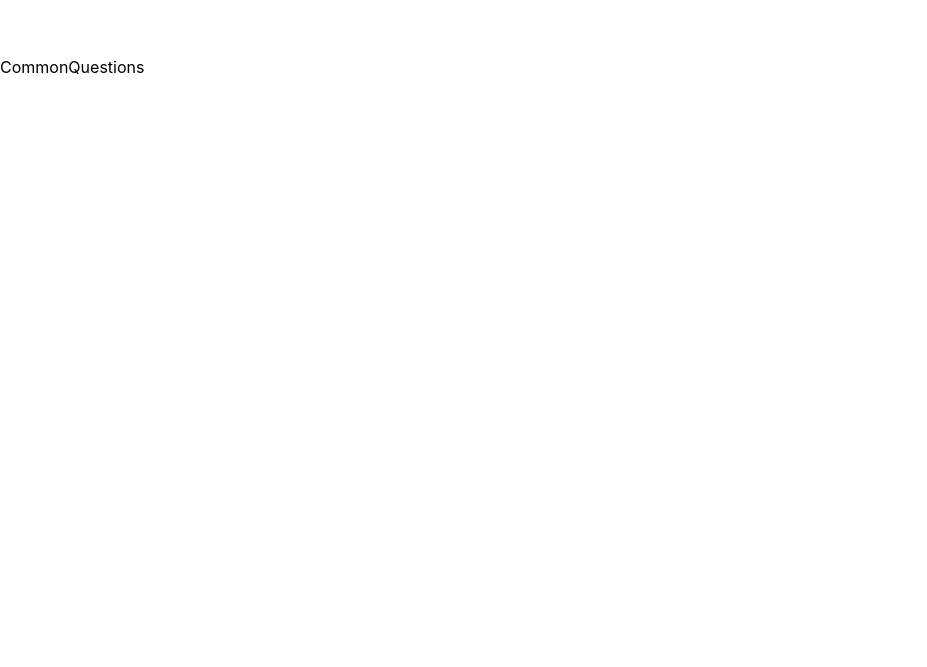
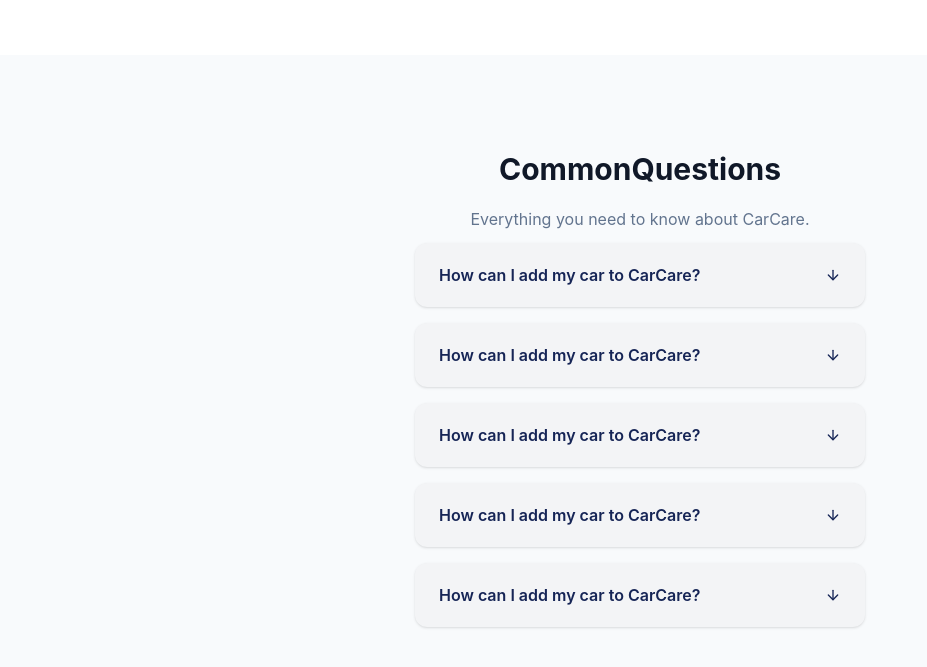
Before and after one commit to SajedehGharibiann/CarCare, a React (Vite) app in the folder FrontEnd/: page / in a window 1280 px wide. Shown: the part 1363-2030 px from the top of the page, without its empty margins (0-927 px from the left). Before the commit the page ends 1442 px from the top, so only its background shows below. Built offline with nearby package versions, Linux system fonts and the light colour scheme.

Commit message:
Update index.jsx

```diff
--- a/FrontEnd/src/Components/CommonQuestions/index.jsx
+++ b/FrontEnd/src/Components/CommonQuestions/index.jsx
@@ -1,9 +1,54 @@
-import React from 'react'
+import { ArrowBigDown, ArrowDown, Plus } from "lucide-react";
+import React from "react";
 
 export default function CommonQuestions() {
   return (
-    <div>
-      CommonQuestions
-    </div>
-  )
+    <section className="max-w-7xl mx-auto px-8 py-24 mb-[100px] bg-slate-50">
+      <div className="flex flex-col justify-center items-center mx-auto">
+        <h2 className="text-3xl font-bold text-gray-900 mb-5">
+          CommonQuestions
+        </h2>
+        <p className="mb-3 text-center text-slate-500">
+          Everything you need to know about CarCare.
+        </p>
+        <div className="flex flex-col justify-center max-w-3xl space-y-4">
+          <div className="w-[450px] h-[64px] bg-gray-100 rounded-xl shadow-sm cursor-pointer">
+            <button className="flex w-full items-center justify-between px-6 py-5 text-left font-semibold text-blue-950 cursor-pointer">
+              How can I add my car to CarCare?
+              <ArrowDown size={16} className="text-blue-950"/>
+            </button>
+
+          </div>
+    <div className="w-[450px] h-[64px] bg-gray-100 rounded-xl shadow-sm cursor-pointer">
+            <button className="flex w-full items-center justify-between px-6 py-5 text-left font-semibold text-blue-950 cursor-pointer">
+              How can I add my car to CarCare?
+              <ArrowDown size={16} className="text-blue-950"/>
+            </button>
+
+          </div>
+           <div className="w-[450px] h-[64px] bg-gray-100 rounded-xl shadow-sm cursor-pointer">
+            <button className="flex w-full items-center justify-between px-6 py-5 text-left font-semibold text-blue-950 cursor-pointer">
+              How can I add my car to CarCare?
+              <ArrowDown size={16} className="text-blue-950"/>
+            </button>
+
+          </div>
+           <div className="w-[450px] h-[64px] bg-gray-100 rounded-xl shadow-sm cursor-pointer">
+            <button className="flex w-full items-center justify-between px-6 py-5 text-left font-semibold text-blue-950 cursor-pointer">
+              How can I add my car to CarCare?
+              <ArrowDown size={16} className="text-blue-950"/>
+            </button>
+
+          </div>
+           <div className="w-[450px] h-[64px] bg-gray-100 rounded-xl shadow-sm cursor-pointer">
+            <button className="flex w-full items-center justify-between px-6 py-5 text-left font-semibold text-blue-950 cursor-pointer">
+              How can I add my car to CarCare?
+              <ArrowDown size={16} className="text-blue-950"/>
+            </button>
+
+          </div>
+        </div>
+      </div>
+    </section>
+  );
 }
```
